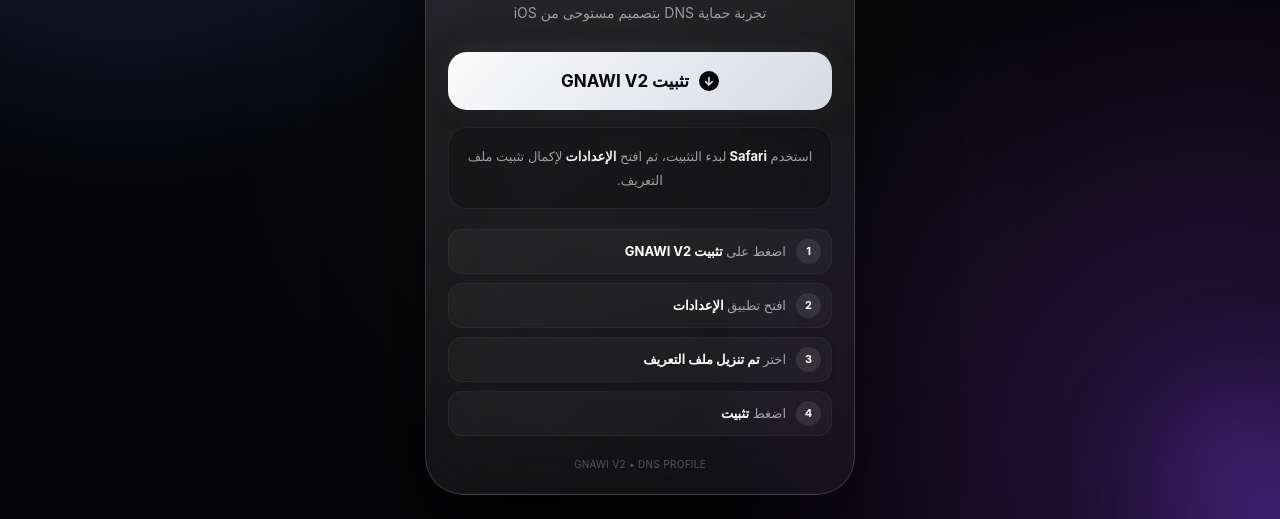
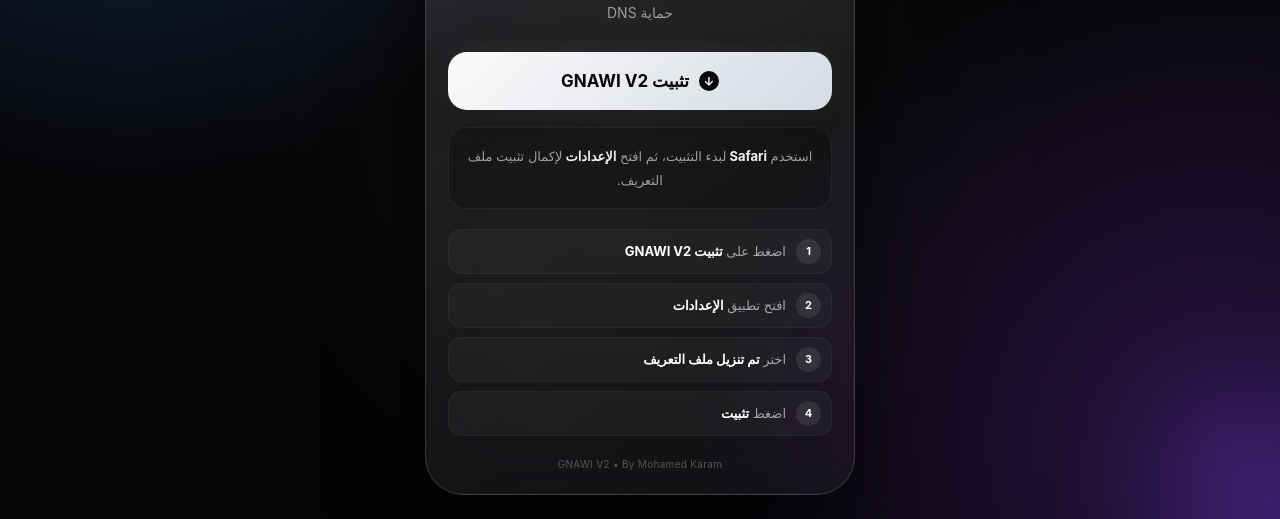
Before and after one commit to yytt4cc-lang/GNAWI-DNS-WEB, a website: page index.html in a window 1280 px wide. Shown: the part 296-815 px from the top of the page. Drawn offline with Linux system fonts and the light colour scheme.

Commit message:
Update DNS protection text and footer attribution

```diff
--- a/index.html
+++ b/index.html
@@ -666,7 +666,7 @@
 
       <p class="subtitle">
 
-        تجربة حماية DNS بتصميم مستوحى من iOS
+         حماية DNS
 
       </p>
 
@@ -801,7 +801,7 @@
 
       <div class="footer">
 
-        GNAWI V2 • DNS PROFILE
+        GNAWI V2 • By Mohamed Karam
 
       </div>
 
```
